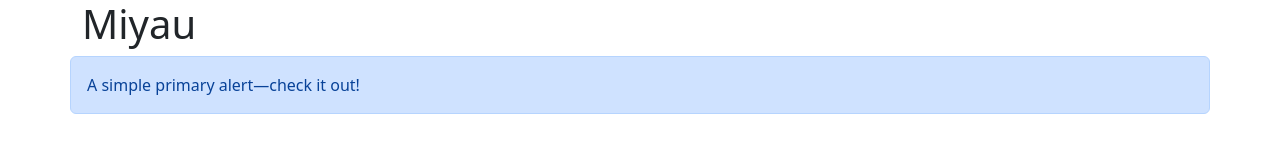
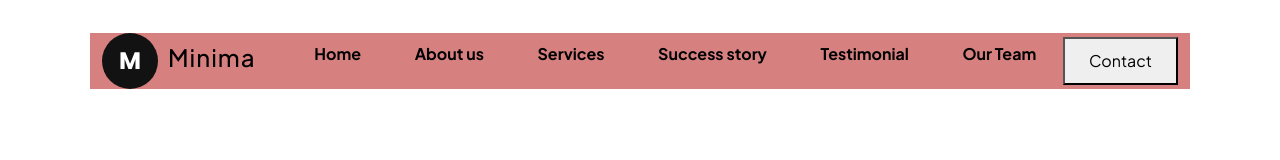
Before and after one commit to kamronov/Minima, a plain HTML site: page index.html in a window 1280 px wide. Drawn offline with nearby package versions, Linux system fonts and the light colour scheme.

Commit message:
font-family

```diff
--- a/index.html
+++ b/index.html
@@ -1,26 +1,51 @@
-<!DOCTYPE html>
 <html lang="en">
-<head>
+    <head>
+    <!DOCTYPE html>
     <meta charset="UTF-8">
     <meta http-equiv="X-UA-Compatible" content="IE=edge">
     <meta name="viewport" content="width=device-width, initial-scale=1.0">
     <title>Document</title>
+    <link rel="preconnect" href="https://fonts.googleapis.com">
+    <link rel="preconnect" href="https://fonts.gstatic.com" crossorigin>
+    <link href="https://fonts.googleapis.com/css2?family=Livvic:ital,wght@0,100;0,200;0,300;0,400;0,500;0,600;0,700;0,900;1,900&family=Noto+Sans:wght@100;200;300;400;500;600;700;800;900&family=Plus+Jakarta+Sans:wght@300;400;500;600;700;800&family=Poppins:wght@200;300;400;500;600;700;800;900&family=Roboto:wght@100&display=swap" rel="stylesheet">
         <!-- CSS only -->
     <link href="https://cdn.jsdelivr.net/npm/bootstrap@5.2.3/dist/css/bootstrap.min.css" rel="stylesheet" integrity="sha384-rbsA2VBKQhggwzxH7pPCaAqO46MgnOM80zW1RWuH61DGLwZJEdK2Kadq2F9CUG65" crossorigin="anonymous">
     <link rel="stylesheet" href="./css/main.min.css">
 </head>
 <body>
-
     <header>
-        <div class="container">
-            <div class="row">
-                <h1 class="success">Miyau</h1>
-                <div class="alert alert-primary" role="alert">
-                    A simple primary alert—check it out!
-                  </div>
-            </div>
+        <div class="container ">
+            <nav class="header__nav">
+                <a class="header__logo" href="#">
+                    <img src="./img/LOGO.svg" alt="">
+                    <h1>Minima</h1>
+                </a>
+                <ul class="header__list">
+                    <li class="header__item">
+                        <a href="#">Home</a>
+                    </li>
+                    <li class="header__item">
+                        <a href="#">About us</a>
+                    </li>
+                    <li class="header__item">
+                        <a href="#">Services</a>
+                    </li>
+                    <li class="header__item">
+                        <a href="#">Success story</a>
+                    </li>
+                    <li class="header__item">
+                        <a href="#">Testimonial</a>
+                    </li>
+                    <li class="header__item">
+                        <a href="#">Our Team</a>
+                    </li>
+                </ul>
+                <button class="header__btn">Contact</button>
+            </nav>
         </div>
     </header>
+
+
     <!-- JavaScript Bundle with Popper -->
 <script src="https://cdn.jsdelivr.net/npm/bootstrap@5.2.3/dist/js/bootstrap.bundle.min.js" integrity="sha384-kenU1KFdBIe4zVF0s0G1M5b4hcpxyD9F7jL+jjXkk+Q2h455rYXK/7HAuoJl+0I4" crossorigin="anonymous"></script>
 </body>
--- a/scss/_genrales.scss
+++ b/scss/_genrales.scss
@@ -5,7 +5,7 @@
 }
 
 body{
-    font-family: Arial, Helvetica, sans-serif;
+    font-family: 'Plus Jakarta Sans', sans-serif;
 }
 
 .container{
@@ -13,3 +13,9 @@ body{
     margin: 0 auto;
     background-color: rgb(215, 128, 128);
 }
+ul{
+    list-style: none;
+}
+a{
+    text-decoration: none;
+}
--- a/scss/block/_header.scss
+++ b/scss/block/_header.scss
@@ -0,0 +1,36 @@
+header{
+    margin: 33px 0;
+}
+.header__nav{
+    display: flex;
+    align-items: center;
+    justify-content: center;
+}
+.header__logo{
+    display: flex;
+    align-items: center;
+    h1{
+        margin-left: 10px;
+        color: black;
+        font-size: 24px;
+        line-height: 34px;
+        letter-spacing: 1px;
+    }
+}
+.header__list{
+    display: flex;
+    flex-grow: 1;
+    align-items: center;
+    justify-content: space-around;
+    li{
+        a{
+            color: black;
+            font-size: 16px;
+            line-height: 25px;
+            font-weight: 700;
+        }
+    }
+}
+.header__btn{
+    padding: 10px 24px;
+}
```
Also changed, not shown: css/main.css, css/main.min.css, img/LOGO.svg (added), 2 other files.
